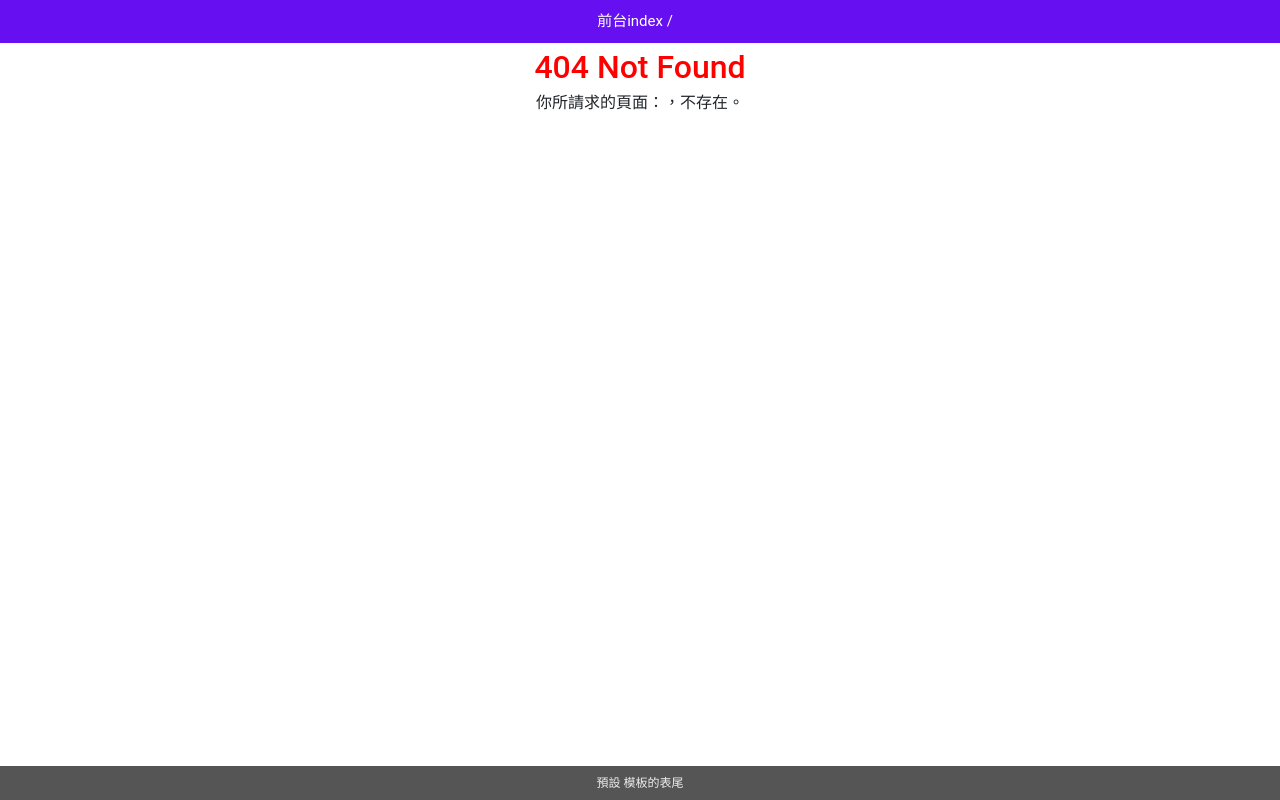
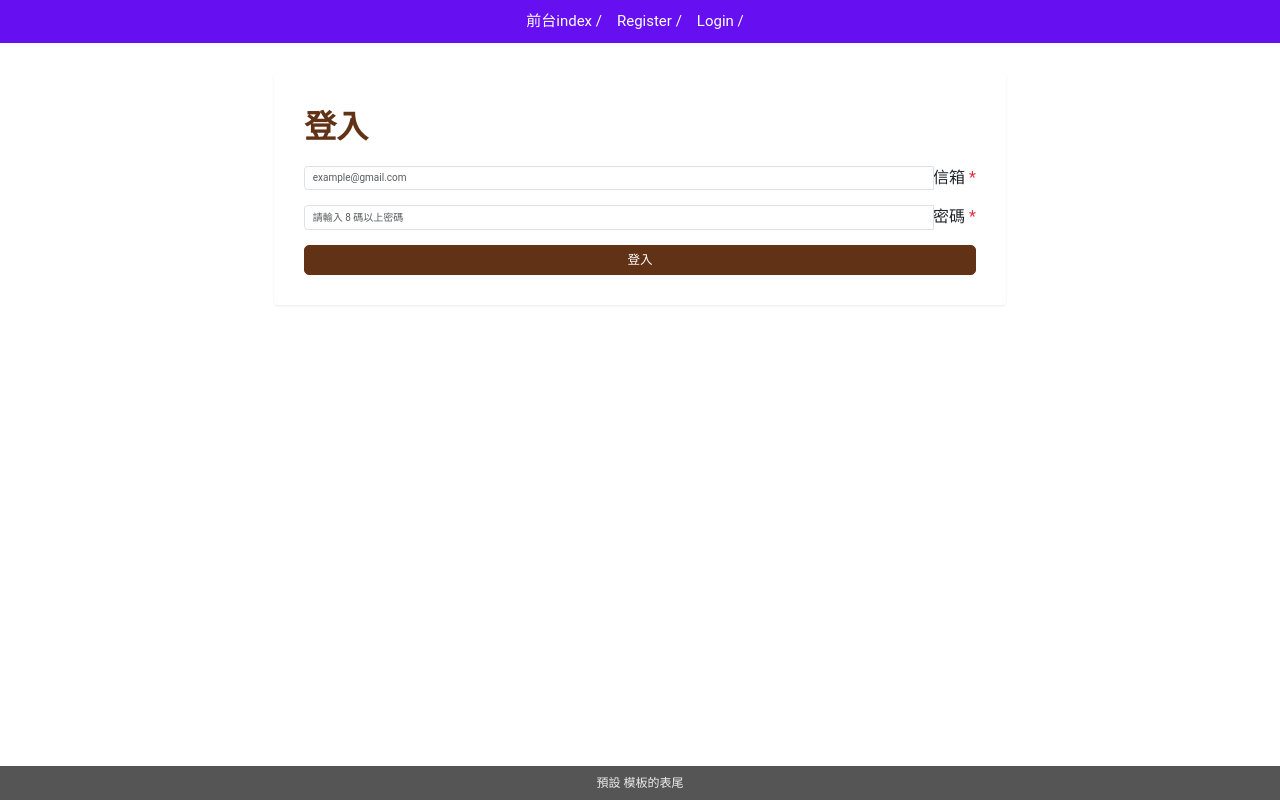
Before and after one commit to hungcurry/Nuxt-Livecourse, a Nuxt app: page /login in a window 1280 px wide. Before the commit this address had no page. Built offline with nearby package versions, Linux system fonts and the light colour scheme.

Commit message:
add login.vue

```diff
--- a/src/assets/style/config/_base.scss
+++ b/src/assets/style/config/_base.scss
@@ -17,7 +17,7 @@ body {
     'Helvetica Neue', Arial, sans-serif;
   font-size: 1.6rem;
   font-weight: 400;
-  line-height: 1.5;
+  // line-height: 1.5;
 }
 :focus {
   outline: 0;
--- a/src/components/Default/Header.vue
+++ b/src/components/Default/Header.vue
@@ -20,7 +20,8 @@ const menuList: TMenuItem[] = [
   // { label: '前台Fetch', path: '/fetch' },
   // { label: '前台Room', path: '/room' },
   // { label: '前台AsyncData', path: '/async-data' },
-  // { label: 'Register', path: '/register' },
+  { label: 'Register', path: '/register' },
+  { label: 'Login', path: '/login' },
 
   // admin
   // { label: '後台首頁', path: '/admin' },
--- /dev/null
+++ b/src/composables/useAlert.ts
@@ -0,0 +1,36 @@
+export function useAlert() {
+  const { $swal } = useNuxtApp()
+
+  // 使用 sweetAlert2 套件顯示訊息
+  // $swal.fire({
+  //   position: "center",
+  //   icon: ...,
+  //   title: ...,
+  //   showConfirmButton: false,
+  //   timer: 1500,
+  // });
+
+  const alert = (icon: string, title: string) => {
+    ($swal as any).fire({
+      position: 'center',
+      icon,
+      title,
+      showConfirmButton: false,
+      timer: 1500,
+    })
+  }
+
+  const successAlert = (title: string) => {
+    alert('success', title)
+  }
+
+  const errorAlert = (title: string) => {
+    alert('error', title)
+  }
+
+  return {
+    alert,
+    successAlert,
+    errorAlert,
+  }
+}
--- /dev/null
+++ b/src/pages/login.vue
@@ -0,0 +1,128 @@
+<script setup lang="ts">
+import type { TApiResponse, TApiUser } from '@/types/apiTypes'
+
+// #region 串接旅館的
+// 1. 串接旅館的 登入 API
+// 2. 登入成功後，使用 useCookie() 將 token 寫入名稱為 "auth" 的 cookie
+// 3. 需使用 try catch 處理請求
+// 4. 請求成功與失敗皆使用 sweetAlert2 套件顯示訊息
+// #endregion
+const { successAlert, errorAlert } = useAlert()
+const isEnabled = ref(false)
+const userLoginObject = ref({
+  email: '',
+  password: '',
+})
+async function handelLogin() {
+  // 登入 https://nuxr3.zeabur.app/api/v1/user/login
+  // ooopp42+5@gmail.com
+  // Zx26473564
+
+  isEnabled.value = true
+  try {
+    const response = await $fetch<TApiResponse<TApiUser>>('/v1/user/login', {
+      baseURL: 'https://nuxr3.zeabur.app/api',
+      method: 'POST',
+      body: userLoginObject.value,
+    })
+    console.log('登入-response', response)
+
+    if (response.status) {
+      const { status, token } = response
+      const auth = useCookie('Freyja-auth', { maxAge: 600 })
+      auth.value = token
+      await successAlert('登入成功')
+    }
+  }
+  catch (error: unknown) {
+    console.log('error', (error as any).response?._data)
+    const errorMessage = (error as any).response?._data?.message || '登入失敗'
+    errorAlert(errorMessage)
+  }
+  finally {
+    isEnabled.value = false // 解鎖按鈕
+    // userLoginObject.value = {
+    //   email: '',
+    //   password: '',
+    // }
+  }
+}
+</script>
+
+<template>
+  <div class="py-3 py-md-5">
+    <div class="container h-full">
+      <div class="row justify-content-md-center">
+        <div class="col-12 col-md-11 col-lg-8 col-xl-7 col-xxl-6">
+          <div class="bg-white p-4 p-md-5 rounded shadow-sm">
+            <h2 class="mb-4">
+              登入
+            </h2>
+            <form>
+              <div class="input-group mb-4">
+                <input
+                  id="email"
+                  v-model="userLoginObject.email"
+                  type="email"
+                  class="form-control"
+                  placeholder="example@gmail.com"
+                  pattern="[a-z0-9._%+-]+@[a-z0-9.-]+\.[a-z]{2,}$"
+                  required
+                >
+                <label for="email">信箱 <span class="text-danger">*</span></label>
+              </div>
+
+              <div class="input-group mb-4">
+                <input
+                  id="password"
+                  v-model="userLoginObject.password"
+                  type="password"
+                  class="form-control"
+                  placeholder="請輸入 8 碼以上密碼"
+                  pattern=".{8,}"
+                  required
+                >
+                <label for="password">密碼 <span class="text-danger">*</span></label>
+              </div>
+              <button
+                class="btn btn-lg btn-primary w-100"
+                :disabled="isEnabled"
+                type="button"
+                @click.prevent="handelLogin"
+              >
+                登入
+              </button>
+            </form>
+          </div>
+        </div>
+      </div>
+    </div>
+  </div>
+</template>
+
+<style lang="scss" scoped>
+.form-control {
+  &:focus {
+    border-color: $primary;
+    box-shadow: 0 0 0 0.25rem rgba($primary, 0.25);
+  }
+}
+
+.register-btn {
+  transition: all 0.3s ease;
+  &:hover {
+    transform: translateY(-2px);
+    box-shadow: 0 4px 8px rgba(0, 0, 0, 0.2);
+  }
+}
+
+h2 {
+  color: $primary;
+  font-weight: bold;
+}
+
+.bg-white {
+  border-radius: 15px;
+  box-shadow: 0 5px 15px rgba(0, 0, 0, 0.1);
+}
+</style>
--- a/src/pages/register.vue
+++ b/src/pages/register.vue
@@ -2,17 +2,7 @@
 import type { TApiResponse, TApiUser } from '@/types/apiTypes'
 import type { TUserRegister } from '@/types/dataTypes'
 
-const { $swal } = useNuxtApp()
-// 使用 sweetAlert2 套件顯示訊息
-// $swal.fire({
-//   position: "center",
-//   icon: ...,
-//   title: ...,
-//   showConfirmButton: false,
-//   timer: 1500,
-// });
-
-// 表單格式
+// #region 表單格式
 // type TUserRegister = {
 //   name: string
 //   email: string
@@ -24,7 +14,9 @@ const { $swal } = useNuxtApp()
 //     detail: string
 //   }
 // }
-
+// #endregion
+const { successAlert, errorAlert } = useAlert()
+const isEnabled = ref(false)
 const userRegisteObject = ref<TUserRegister>({
   name: '',
   email: '',
@@ -36,50 +28,49 @@ const userRegisteObject = ref<TUserRegister>({
     detail: '',
   },
 })
-// 註冊 https://nuxr3.zeabur.app/api/v1/user/signup
-async function register() {
+async function handelRegister() {
+  // 註冊 https://nuxr3.zeabur.app/api/v1/user/signup
+  // ooopp42+5@gmail.com
+  // Zx26473564
+
+  isEnabled.value = true
   try {
     const response = await $fetch<TApiResponse<TApiUser>>('/v1/user/signup', {
+      baseURL: 'https://nuxr3.zeabur.app/api',
       method: 'POST',
       body: userRegisteObject.value,
-      baseURL: 'https://nuxr3.zeabur.app/api',
     })
-    console.log('response', response)
+    console.log('註冊-response', response)
+
     if (response.status) {
-      ;($swal as any).fire({
-        position: 'center',
-        icon: 'success',
-        title: '註冊成功',
-        showConfirmButton: false,
-        timer: 1500,
-      })
-      userRegisteObject.value = {
-        name: '',
-        email: '',
-        password: '',
-        phone: '',
-        birthday: '',
-        address: {
-          zipcode: '',
-          detail: '',
-        },
-      }
+      await successAlert('註冊成功')
+      await navigateTo('/login')
     }
   }
   catch (error: unknown) {
-    ;($swal as any).fire({
-      position: 'center',
-      icon: 'error',
-      title: (error as any).response?._data?.message || '註冊失敗',
-      showConfirmButton: false,
-      timer: 1500,
-    })
+    console.log('error', (error as any).response?._data)
+    const errorMessage = (error as any).response?._data?.message || '註冊失敗'
+    errorAlert(errorMessage)
+  }
+  finally {
+    isEnabled.value = false // 解鎖按鈕
+    // userRegisteObject.value = {
+    //   name: '',
+    //   email: '',
+    //   password: '',
+    //   phone: '',
+    //   birthday: '',
+    //   address: {
+    //     zipcode: '',
+    //     detail: '',
+    //   },
+    // }
   }
 }
 </script>
 
 <template>
-  <div class="bg-light py-3 py-md-5 h-full">
+  <div class="py-3 py-md-5">
     <div class="container h-full">
       <div class="row justify-content-md-center">
         <div class="col-12 col-md-11 col-lg-8 col-xl-7 col-xxl-6">
@@ -88,7 +79,7 @@ async function register() {
               會員註冊
             </h2>
             <form>
-              <div class="form-floating mb-4">
+              <div class="input-group mb-4">
                 <label for="firstName">姓名 <span class="text-danger">*</span></label>
                 <input
                   id="firstName"
@@ -100,7 +91,7 @@ async function register() {
                 >
               </div>
 
-              <div class="form-floating mb-4">
+              <div class="input-group mb-4">
                 <label for="email">信箱 <span class="text-danger">*</span></label>
                 <input
                   id="email"
@@ -113,7 +104,7 @@ async function register() {
                 >
               </div>
 
-              <div class="form-floating mb-4">
+              <div class="input-group mb-4">
                 <label for="password">密碼 <span class="text-danger">*</span></label>
                 <input
                   id="password"
@@ -126,7 +117,7 @@ async function register() {
                 >
               </div>
 
-              <div class="form-floating mb-4">
+              <div class="input-group mb-4">
                 <label for="phone">電話</label>
                 <input
                   id="phone"
@@ -139,20 +130,21 @@ async function register() {
                 >
               </div>
 
-              <div class="form-floating mb-4">
+              <div class="input-group mb-4">
                 <label for="dateInput">出生年月日</label>
                 <input
                   id="dateInput"
                   v-model="userRegisteObject.birthday"
                   type="date"
                   class="form-control"
+                  style="appearance: none; -webkit-appearance: none; -moz-appearance: none;"
                   required
                 >
               </div>
 
               <div class="row">
                 <div class="col-md-6">
-                  <div class="form-floating mb-4">
+                  <div class="input-group mb-4">
                     <label for="zipcode">郵遞區號</label>
                     <input
                       id="zipcode"
@@ -166,7 +158,7 @@ async function register() {
                   </div>
                 </div>
                 <div class="col-md-6">
-                  <div class="form-floating mb-4">
+                  <div class="input-group mb-4">
                     <label for="address">詳細地址</label>
                     <input
                       id="address"
@@ -180,7 +172,12 @@ async function register() {
                 </div>
               </div>
 
-              <button class="btn btn-lg btn-primary w-100" type="button" @click.prevent="register">
+              <button
+                class="btn btn-lg btn-primary w-100"
+                :disabled="isEnabled"
+                type="button"
+                @click.prevent="handelRegister"
+              >
                 註冊
               </button>
             </form>
@@ -191,7 +188,7 @@ async function register() {
   </div>
 </template>
 
-<style scoped lang="scss">
+<style lang="scss" scoped>
 .form-control {
   &:focus {
     border-color: $primary;
```
